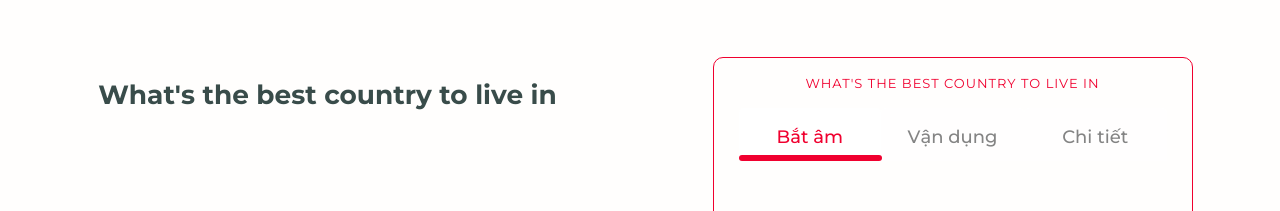
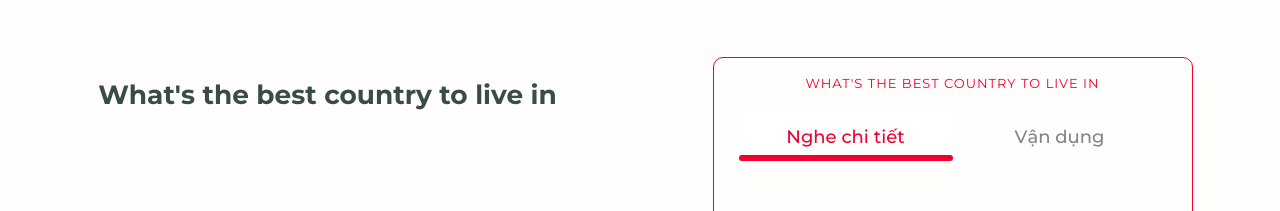
Before and after one commit to NguyenNhatVuong99/VListen, a plain HTML site: page index.html in a window 1280 px wide. Shown: the part 911-1122 px from the top of the page. Drawn offline with nearby package versions, Linux system fonts and the light colour scheme; a script that the page names is missing; some icons are missing.

Commit message:
ok
Signed-off-by: Nguyễn Nhất Vương 99 <64392678+NguyenNhatVuong99@users.noreply.github.com>

```diff
--- a/index.html
+++ b/index.html
@@ -18,6 +18,7 @@
   <link rel="stylesheet" href="personal.css">
   <link rel="stylesheet" href="tab.css">
   <link rel="stylesheet" href="playlist.css">
+  <script src="https://unpkg.com/phosphor-icons"></script>
 
 </head>
 
@@ -84,14 +85,12 @@
               </playlist-top>
               <div class="tabs">
                 <div class="tab-item active">
-                  Bắt âm
+                  Nghe chi tiết
                 </div>
                 <div class="tab-item">
                   Vận dụng
                 </div>
-                <div class="tab-item">
-                  Chi tiết
-                </div>
+
                 <div class="line"></div>
               </div>
               <!--
```
